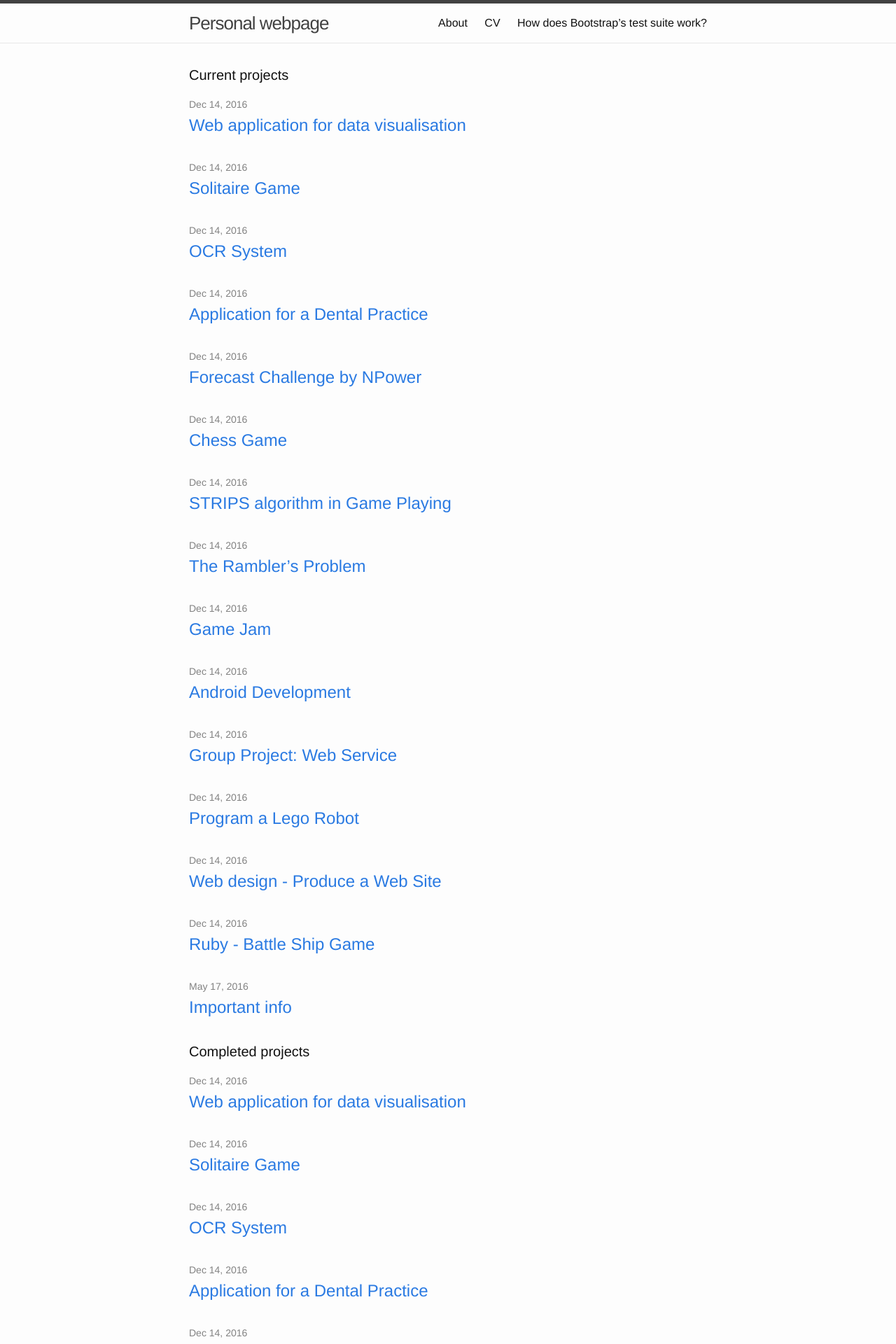
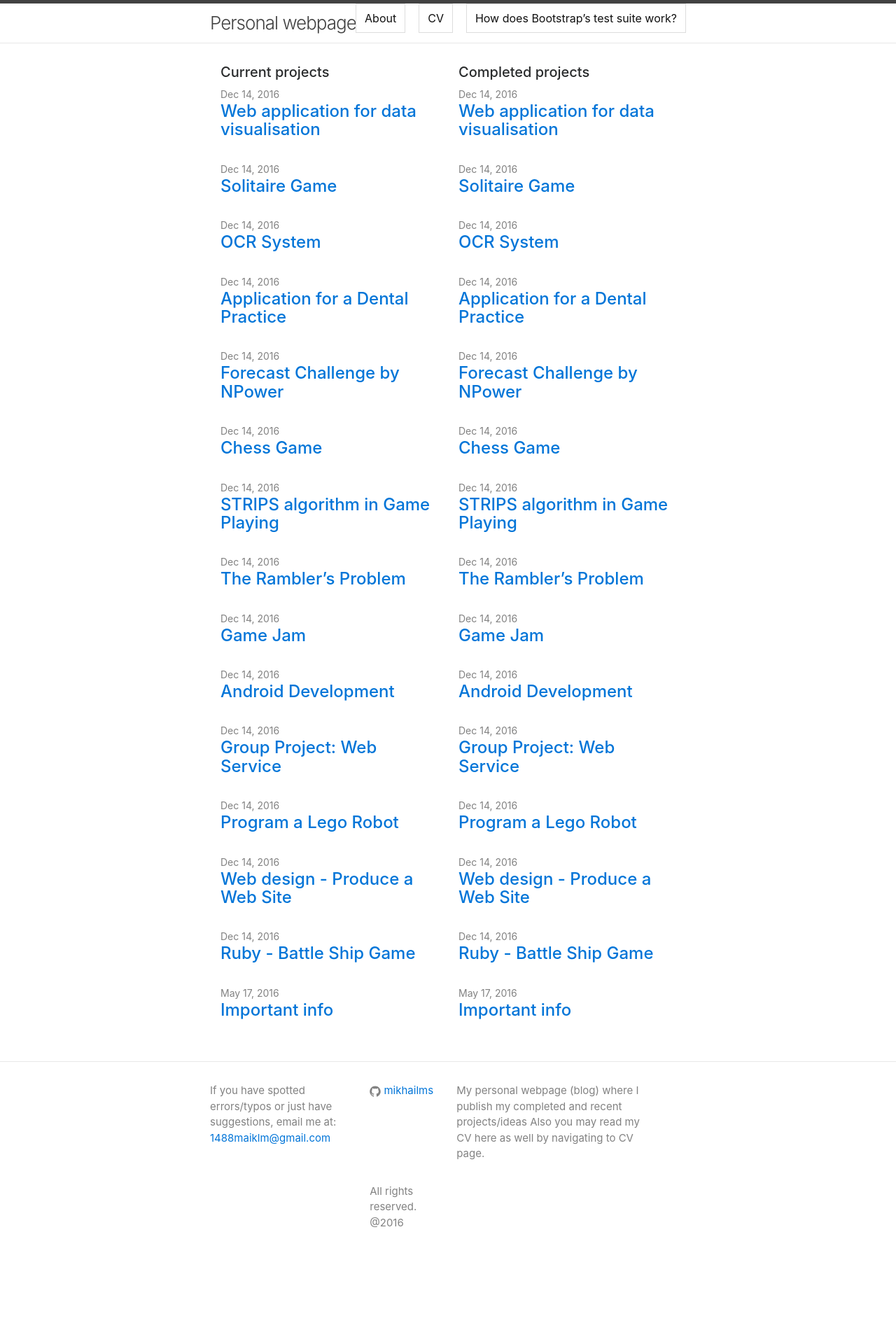
Before and after one commit to MikhailMS/mikhailms.github.io, a Jekyll site: the page built from index.html, in a window 1280 px wide. Shown: the top 1920 px of the page at 70% size. Built offline with Jekyll 4.4.1, drawn with Linux system fonts in a browser that asks for light colours; after the commit the page ends 1819 px from its top, so only the background shows below that.

Commit message:
design customisation

```diff
--- a/_includes/head.html
+++ b/_includes/head.html
@@ -7,6 +7,7 @@
   <meta name="description" content="{% if page.excerpt %}{{ page.excerpt | strip_html | strip_newlines | truncate: 160 }}{% else %}{{ site.description }}{% endif %}">
 
   <link rel="stylesheet" href="{{ "/css/main.css" | prepend: site.baseurl }}">
+  <link rel="stylesheet" href="{{ "/css/bootstrap.css" | prepend: site.baseurl }}">
   <link rel="canonical" href="{{ page.url | replace:'index.html','' | prepend: site.baseurl | prepend: site.url }}">
   <link rel="alternate" type="application/rss+xml" title="{{ site.title }}" href="{{ "/feed.xml" | prepend: site.baseurl | prepend: site.url }}">
 </head>
```
